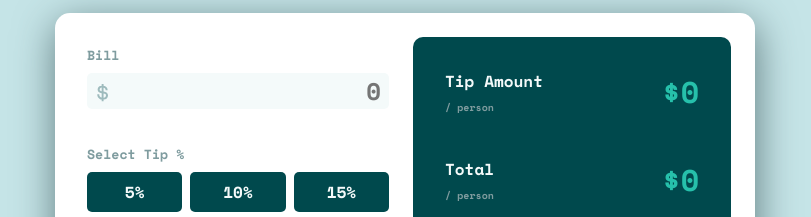
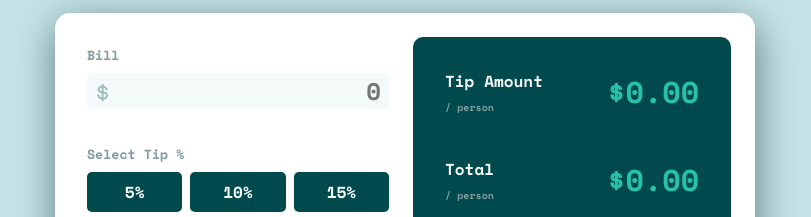
Before and after one commit to TylerDurden230/Tip-calculator-app, a plain HTML site: page index.html in a window 1280 px wide. Shown: the part 215-432 px from the top of the page, without its empty margins (235-1046 px from the left). Drawn offline with nearby package versions, Linux system fonts and the light colour scheme.

Commit message:
Update index.html

```diff
--- a/index.html
+++ b/index.html
@@ -47,7 +47,7 @@
           <span class="person">/ person</span>
         </div>
         <div>
-          <h2 id="tipAmount">$0</h1>
+          <h2 id="tipAmount">$0.00</h1>
         </div>
       </div>
       <div div class="section">
@@ -56,7 +56,7 @@
           <span class="person">/ person</span>
         </div>
         <div>
-          <h2 id="total">$0</h2>
+          <h2 id="total">$0.00</h2>
         </div>
       </div>
     </div>
```
